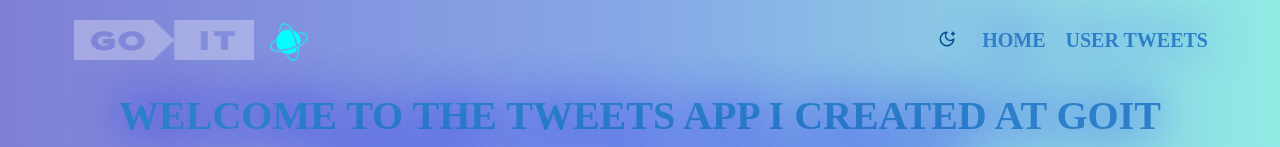
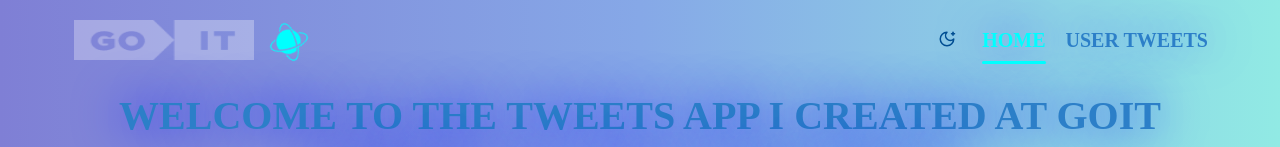
Before and after one commit to PetroMazuryk/tweets-app, a React (Vite) app: page / in a window 1280 px wide. Shown: the top 147 px of the page. Built offline with nearby package versions, Linux system fonts and the light colour scheme.

Commit message:
fix route

```diff
--- a/src/components/App/App.jsx
+++ b/src/components/App/App.jsx
@@ -10,7 +10,6 @@ function App() {
       <Suspense fallback={<Spinner />}>
         <Routes>
           <Route index element={<HomePage />} />
-          <Route path="/home" element={<HomePage />} />
           <Route path="/user" element={<UserPage />} />
           <Route path="*" element={<HomePage />} />
         </Routes>
--- a/src/components/Navigation/Navigation.jsx
+++ b/src/components/Navigation/Navigation.jsx
@@ -13,13 +13,13 @@ import {
 function Navigation() {
   return (
     <NavContainer>
-      <Link to="/home">
+      <Link to="/">
         <MainLogo src={Logo} alt="Logo" />
       </Link>
       <StyledFaReact size={30} color="aqua" />
       <StyleNav>
         <ThemeSwitcher />
-        <StyleNavLink to="/home">Home</StyleNavLink>
+        <StyleNavLink to="/">Home</StyleNavLink>
         <StyleNavLink to="/user">User Tweets</StyleNavLink>
       </StyleNav>
     </NavContainer>
--- a/versel.json
+++ b/versel.json
@@ -1,3 +1,3 @@
 {
-  "rewrites": [{ "source": "/(.*)", "destination": "/index.html" }]
+  "rewrites": [{ "source": "/(.*)", "destination": "/" }]
 }
```
